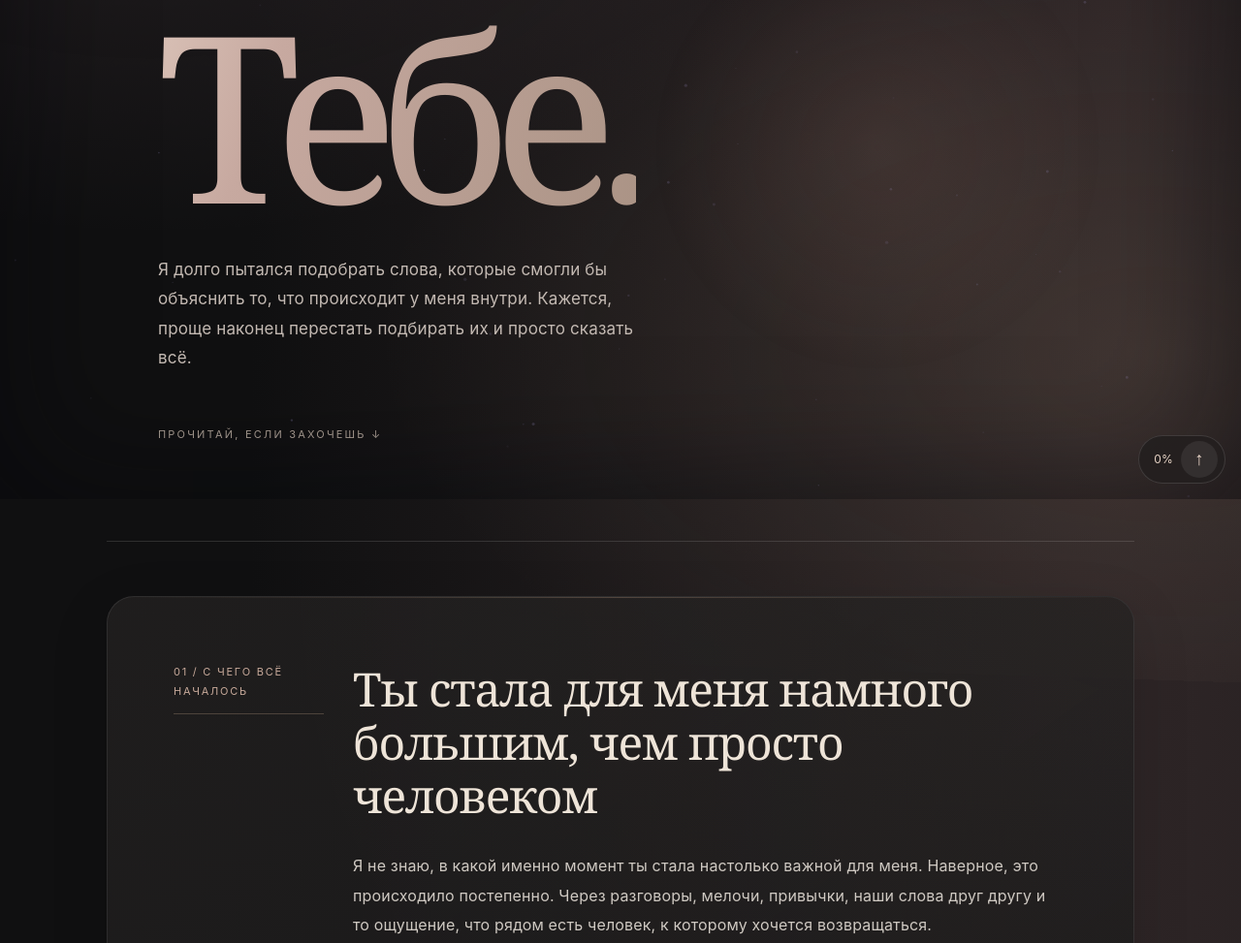
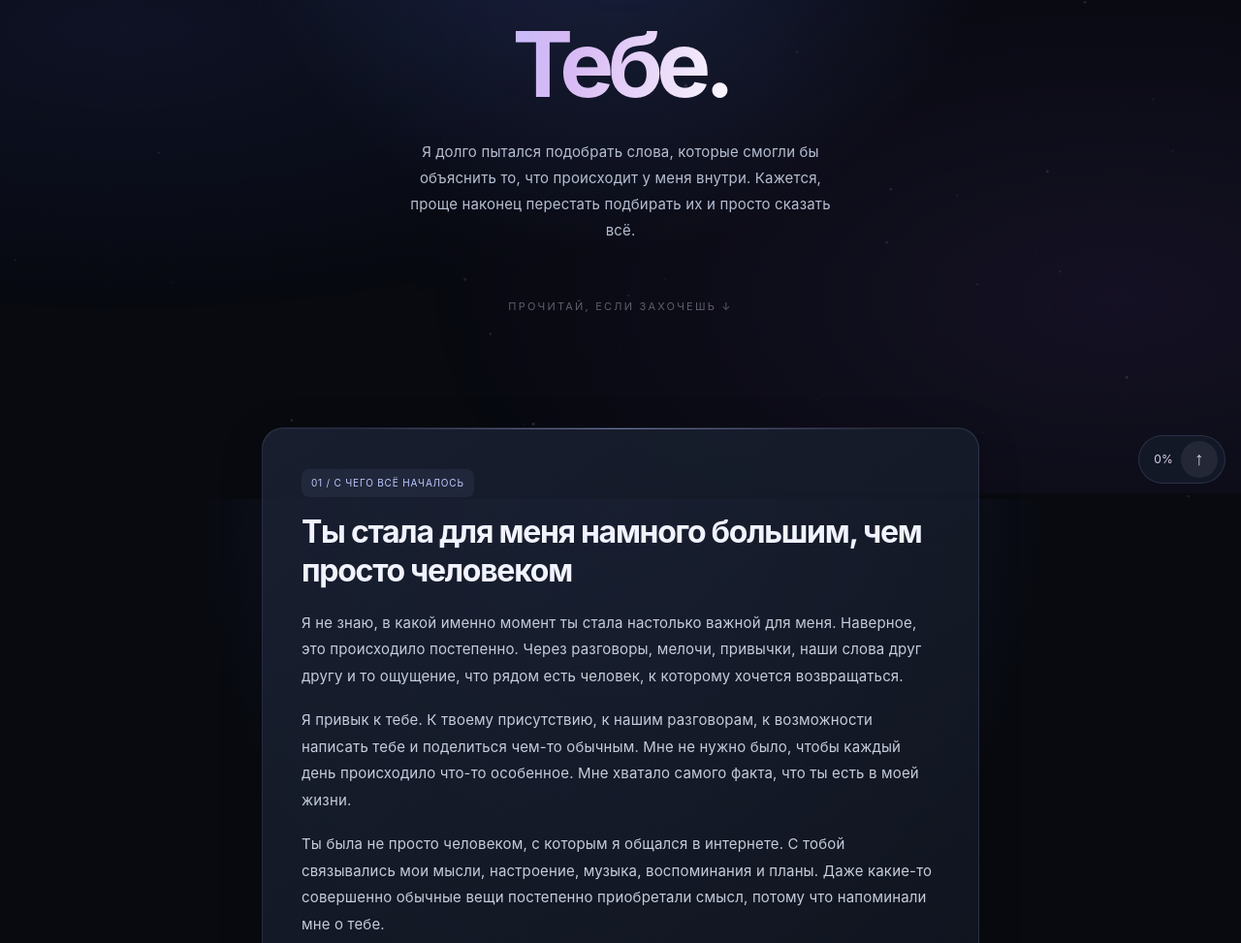
Before and after one commit to toolgool2021-coder/When-words-are-simply-not-enough, a plain HTML site: page index.html in a window 1280 px wide. Shown: the part 285-1258 px from the top of the page at 97% size. Drawn offline with Linux system fonts and the light colour scheme.

Commit message:
Replace editorial theme with compact luminous glass interface

```diff
--- a/index.html
+++ b/index.html
@@ -385,58 +385,37 @@ footer{padding-bottom:75px}
 @media(prefers-reduced-motion:no-preference){.section.enhanced{transition:transform .7s ease,opacity .7s ease}.section.enhanced.waiting{opacity:.65;transform:translateY(16px)}.hero h1{animation:appear 1.2s both}.avatar-wrap{animation:appear .8s both}}
 @media(max-width:520px){main{width:calc(100% - 24px)}.hero{min-height:88svh}.section{padding:24px 21px}p{line-height:1.85}}
 </style>
-<style id="cinematic-effects">
-body::before{content:"";position:fixed;inset:-20%;pointer-events:none;background:radial-gradient(ellipse at 23% 27%,#8073ce25,transparent 35%),radial-gradient(ellipse at 76% 60%,#557fb92b,transparent 38%);animation:ambientDrift 22s ease-in-out infinite alternate;z-index:0}
-body::after{content:"";position:fixed;inset:0;pointer-events:none;box-shadow:inset 0 0 140px #05060b90;z-index:0}
-.hero::before{content:"";position:absolute;width:min(80vw,520px);aspect-ratio:1;top:50%;left:50%;transform:translate(-50%,-50%);background:radial-gradient(circle,#9d87dd15,transparent 68%);pointer-events:none;animation:haloPulse 7s ease-in-out infinite}
-.hero>*{position:relative}
-.hero h1{background:linear-gradient(110deg,#b5a6df 10%,#fff 40%,#d9c6fa 50%,#8b9ccd 80%);background-size:250% 100%;background-clip:text;-webkit-background-clip:text;animation:appear 1.5s both,titleShimmer 13s ease-in-out infinite}
-.avatar-wrap::before{border:1px solid transparent;background:conic-gradient(from 0deg,transparent 10%,#a898e8 35%,transparent 60%,#768dce 85%,transparent) border-box;-webkit-mask:linear-gradient(#fff 0 0) padding-box,linear-gradient(#fff 0 0);-webkit-mask-composite:xor;mask-composite:exclude;padding:1px;animation:orbitRing 18s linear infinite}
-.hero .eyebrow{animation:appear 1s .25s both}.hero .subtitle{animation:appear 1.2s .45s both}.hero .scroll-hint{animation:appear 1s .8s both,breathe 4s 2s infinite}
-.section{overflow:hidden;isolation:isolate}
-.section::before{content:"";position:absolute;inset:0;pointer-events:none;z-index:-1;background:radial-gradient(ellipse at top right,#b4a0e512,transparent 55%);opacity:.6}
-.section.enhanced{transition:opacity .95s ease,transform .95s cubic-bezier(.2,.75,.2,1)}
-.section.enhanced.waiting{opacity:.12;transform:translateY(28px)}
-.section.enhanced:not(.waiting)::after{content:"";position:absolute;top:0;left:0;width:100%;height:1px;background:linear-gradient(90deg,transparent,#c6b3ee99,transparent);animation:chapterLight 2s ease-out both;pointer-events:none}
-.quote{position:relative;overflow:hidden}
-.quote::after{content:"";position:absolute;inset:0;background:linear-gradient(110deg,transparent 35%,#c8b9f012 50%,transparent 65%);transform:translateX(-110%);animation:quoteLight 12s ease-in-out infinite;pointer-events:none}
-.archive-button{transition:transform .3s,box-shadow .3s,background .3s}
-.archive-button:hover{box-shadow:0 0 30px #a18ade30}
-@keyframes ambientDrift{to{transform:translate(7%,4%) rotate(9deg)}}
-@keyframes haloPulse{50%{opacity:.35;scale:1.1}}
-@keyframes titleShimmer{0%,100%{background-position:0% 50%}50%{background-position:100% 50%}}
-@keyframes orbitRing{to{transform:rotate(360deg)}}
-@keyframes chapterLight{from{opacity:0;transform:scaleX(.1)}40%{opacity:1}to{opacity:.45;transform:scaleX(1)}}
-@keyframes quoteLight{0%,65%{transform:translateX(-110%)}85%,100%{transform:translateX(110%)}}
-@media(prefers-reduced-motion:reduce){.section.enhanced.waiting{opacity:1;transform:none}body::before,.hero::before{animation:none}}
-</style>
-<style id="editorial-2026">
-:root{--bg:#101011;--text:#f0ede7;--muted:#b2aaa5;--line:#ffffff20}
-body{background:#101011;color:var(--text);background-image:radial-gradient(ellipse at 90% 0%,#302728,transparent 55%)}
-body::before{background:radial-gradient(ellipse at 20% 25%,#9a768021,transparent 35%),radial-gradient(ellipse at 80% 70%,#b49a7920,transparent 40%)}
-main{width:min(1060px,calc(100% - 48px))}
-.hero{align-items:flex-start;text-align:left;min-height:94svh;padding:80px 5% 100px;justify-content:center;border-bottom:1px solid #ffffff20;margin-bottom:56px}
-.hero::before{left:75%;background:radial-gradient(circle,#ad827522,transparent 65%)}
-.hero h1{font-size:clamp(100px,22vw,240px);line-height:.95;letter-spacing:-.085em;background-image:linear-gradient(110deg,#aa9385,#fff4e5,#c7a9a0,#aa9385)}
-.hero .avatar-wrap{width:100px;height:100px;margin:0 0 42px 10px}
-.hero .eyebrow{color:#c9aaa0;font-size:10px;letter-spacing:.23em}
-.hero .subtitle{max-width:520px;color:#c3b9b2;margin-top:32px;font-size:17px}
-.hero .scroll-hint{color:#c4b6aa;margin-top:36px}
-.section{border-radius:28px;border:1px solid #ffffff16;background:linear-gradient(145deg,#222020d9,#171718e0);padding:clamp(26px,6vw,68px);margin:0 0 22px;box-shadow:0 18px 60px #0002}
-.section-number{display:inline-block;color:#c7a99a;border-bottom:1px solid #b7988050;padding-bottom:12px;margin-bottom:24px;letter-spacing:.16em}
-h2,.final-title{font-family:Georgia,serif;color:#eee4d8;font-size:clamp(29px,5vw,48px);max-width:850px;line-height:1.14;margin-bottom:30px}
-.section p{max-width:720px;font-size:16px;line-height:1.9;color:#cfc9c2;margin-bottom:19px}
-strong,.signature{color:#e6c6b2}
-.quote{border:0;border-radius:16px;background:#b8a18d0b;color:#e2c5b1;padding:30px;font-size:clamp(22px,4vw,34px)}
-.section::before{background:radial-gradient(ellipse at top right,#c6a58d15,transparent 60%)}
-.section.enhanced:not(.waiting)::after{background:linear-gradient(90deg,transparent,#ebc3a088,transparent)}
-.final-section{background:radial-gradient(ellipse at top,#9e726626,transparent 80%),#1a1818}
-.readbar{background:#dfbca3;box-shadow:0 0 12px #dfbca3}
-.readnav{background:#242020ed;color:#e9d5c7}
-.archive-button{background:#e5d1bd;color:#24201d;border:0;font-weight:600}
-.archive-button:hover{background:#f4e1ce;color:#24201d}
-@media(min-width:850px){.section{display:grid;grid-template-columns:155px minmax(0,1fr);column-gap:30px}.section>*{grid-column:2}.section .section-number{grid-column:1;grid-row:1 / span 2;align-self:start;line-height:1.8}.section h2,.section .final-title{grid-row:1}.section .quote{max-width:720px}}
-@media(max-width:600px){main{width:calc(100% - 24px)}.hero{padding:45px 12px 65px;min-height:88svh;margin-bottom:24px}.hero h1{font-size:clamp(82px,25vw,150px)}.section{border-radius:20px;padding:28px 22px}.section p{font-size:15px}.hero .subtitle{font-size:15px}}
+
+
+<style id="luminous-redesign">
+:root{--bg:#080a10;--text:#f4f5ff;--muted:#a0a9bb;--line:#bdcaff20}
+body{background:#080a10;background-image:radial-gradient(ellipse at 50% 0%,#232c52 0,transparent 48%);background-attachment:fixed}
+body::before{content:"";position:fixed;inset:0;pointer-events:none;background:radial-gradient(ellipse at 10% 40%,#5267ef20,transparent 45%),radial-gradient(ellipse at 90% 75%,#8154cb24,transparent 45%);animation:ambient 16s ease-in-out infinite alternate}
+main{width:min(740px,calc(100% - 32px));padding-top:22px}
+.hero{min-height:88svh;padding:40px 16px 65px;text-align:center;align-items:center;position:relative}
+.hero h1{font-family:Inter,"Segoe UI",sans-serif;font-size:clamp(52px,12vw,94px);font-weight:750;letter-spacing:-.07em;background:linear-gradient(105deg,#fff,#aabaff,#d8baf4,#fff);background-size:250% 100%;background-clip:text;-webkit-background-clip:text;animation:appear 1.2s both,shine 10s infinite alternate}
+.avatar-wrap{width:112px;height:112px;margin-bottom:36px}
+.avatar-wrap::before{border:1px dashed #aabaff80;animation:orbit 24s linear infinite}
+.avatar-wrap::after{box-shadow:0 0 55px #818cf844;animation:aura 5s infinite}
+.hero .eyebrow{font-size:10px;letter-spacing:.2em;color:#becbff;animation:appear .8s .15s both}
+.hero .subtitle{font-size:15px;max-width:440px;color:#b5bed1;animation:appear 1s .3s both}
+.scroll-hint{margin-top:38px;animation:appear 1s .6s both,breathe 4s 2s infinite}
+.section{border:1px solid #b6c9ff20;border-radius:22px;padding:clamp(22px,5vw,40px);background:linear-gradient(145deg,#1a2132e8,#10141ee8);box-shadow:0 12px 45px #0003,inset 0 1px #ffffff09;overflow:hidden;isolation:isolate}
+.section-number{display:inline-block;padding:5px 10px;border-radius:8px;background:#a4b5ff12;color:#becaff;letter-spacing:.08em;font-size:10px;margin-bottom:16px}
+h2,.final-title{font-family:Inter,"Segoe UI",sans-serif;font-size:clamp(23px,5vw,32px);font-weight:650;letter-spacing:-.04em;line-height:1.25;color:#f1f3ff}
+.section p{font-size:15px;line-height:1.85;color:#c5ccdb}
+.quote{font-family:inherit;font-weight:500;font-style:normal;font-size:19px;color:#d4dbff;border-left:2px solid #9caaff;background:#9caaff0c;border-radius:0 12px 12px 0;padding:18px}
+.section.enhanced{transition:opacity .8s ease,transform .8s cubic-bezier(.16,1,.3,1)}
+.section.enhanced.waiting{opacity:.3;transform:translateY(20px)}
+.section.enhanced:not(.waiting)::after{content:"";position:absolute;top:0;left:12%;right:12%;height:1px;background:linear-gradient(90deg,transparent,#b2bfff88,transparent);animation:edgeIn 1.5s both;pointer-events:none}
+.final-section{background:radial-gradient(ellipse at top right,#6555a22b,transparent 70%),#131827}
+.readnav{background:#151b2ade;border-color:#b6c9ff25;backdrop-filter:blur(12px)}
+.readbar{background:linear-gradient(90deg,#7a97ff,#c8a7fc)}
+.archive-button{background:#c0ccff;color:#14192c;border:none;font-weight:600;border-radius:12px}
+.archive-button:hover{background:#d9e0ff;color:#14192c}
+@keyframes orbit{to{transform:rotate(360deg)}}@keyframes shine{to{background-position:100% 50%}}@keyframes ambient{to{opacity:.45;transform:translateY(-2%)}}@keyframes edgeIn{from{transform:scaleX(0);opacity:0}to{transform:scaleX(1);opacity:1}}
+@media(max-width:520px){main{width:calc(100% - 24px)}.hero{min-height:86svh}.section{border-radius:18px;padding:24px 20px}.section p{font-size:15px}.hero .subtitle{font-size:14px}}
+@media(prefers-reduced-motion:reduce){.section.enhanced.waiting{opacity:1;transform:none}}
 </style>
 </head>
 
```
